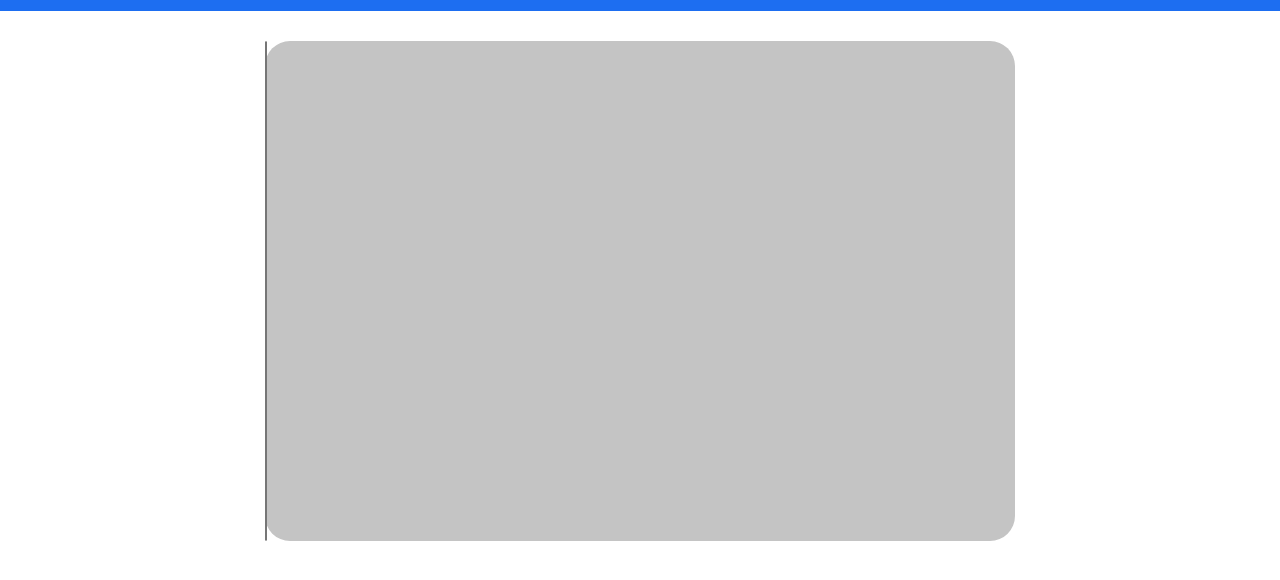
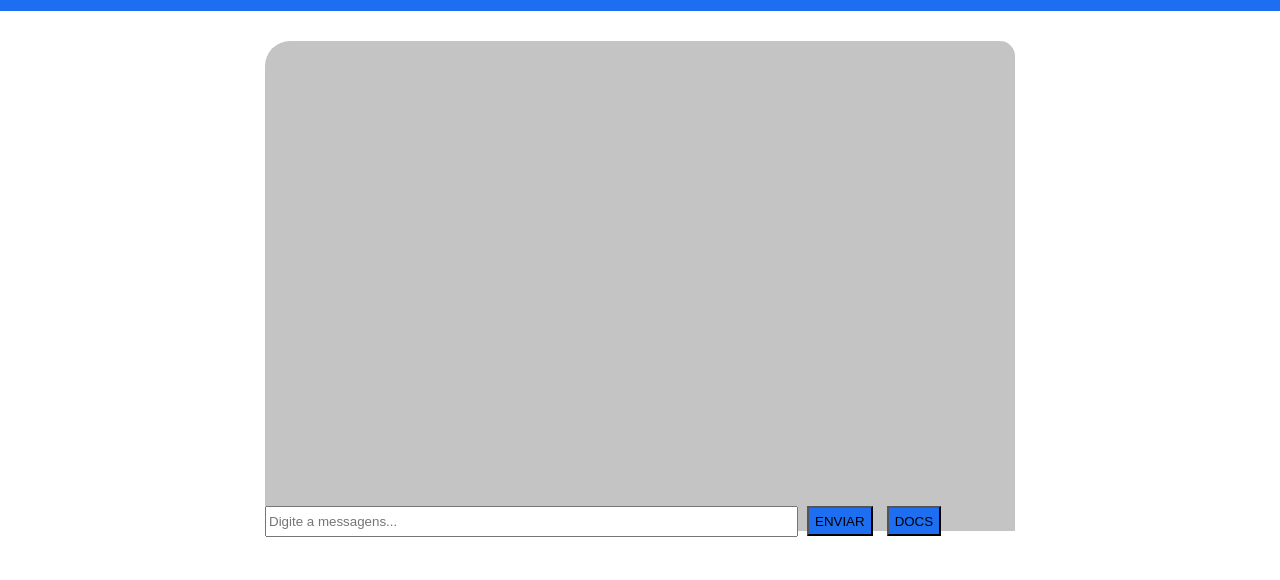
Before and after one commit to jhosoan-cordeiro/APS_5_semestre, a plain HTML site: page index.html in a window 1280 px wide. Shown: the part 64-644 px from the top of the page. Drawn offline with Linux system fonts and the light colour scheme.

Commit message:
atalizando

```diff
--- a/index.html
+++ b/index.html
@@ -1,5 +1,5 @@
 <!DOCTYPE html>
-<html lang="en">
+<html lang="pt-br">
 <head>
     <meta charset="UTF-8">
     <meta http-equiv="X-UA-Compatible" content="IE=edge">
@@ -15,7 +15,20 @@
     </footer>
     <section>
         <div class="contener">
-            <select name="salvar" id="salvar" size="4"></select>
+            <div class="operadado">
+
+
+
+
+            <div class="box">
+                <div class="escrever">
+                    <input type="text" id="menssagem" placeholder="Digite a messagens...">
+                    <input type="button" value="ENVIAR" class="botao">
+                    <input type="button" value="DOCS"class="botao">
+                </div>
+            </div>
+            </div>
+
         </div>
     </section>
 </body>
--- a/style.css
+++ b/style.css
@@ -1,3 +1,4 @@
+/*<select name="salvar" id="salvar" size="4"></select>*/
 body{
     margin:0;
     padding: 0;
@@ -21,7 +22,23 @@ img{
     top: 30px;
     margin: auto;
     width: 750px;
-    height: 500px;
+    height: 490px;
     background: #C4C4C4;
-    border-radius: 25px;
+    box-shadow: black;
+
+    border-radius: 25px 15px 0px 0px ;
 }
+.box{
+    position:absolute;
+    bottom: 0;
+    width: 750px;
+    height: 30px;
+
+}
+.escrever{
+
+
+
+}
+#menssagem{width:70%;height: 25px;}
+.botao{background-color: #1D6EF1; height:30px; margin:5px}
```
